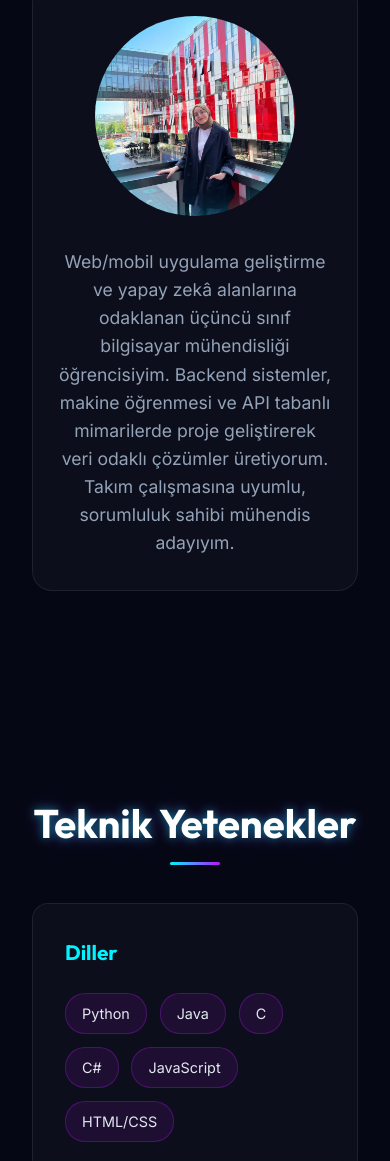
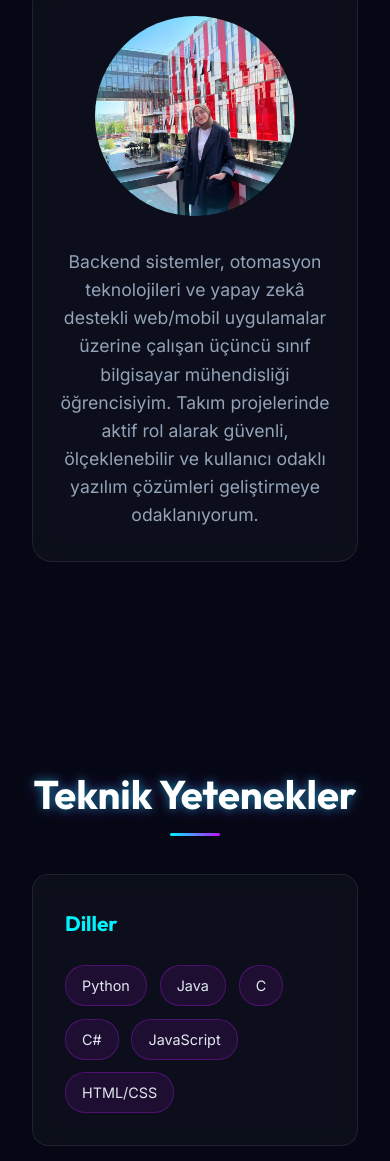
Before and after one commit to Aleyna134/portfolio-website, a plain HTML site: page index.html in a window 390 px wide. Shown: the part 1073-2234 px from the top of the page. Drawn offline with Linux system fonts and the light colour scheme.

Commit message:
style: update about section and projects descriptions to match CV details exactly

```diff
--- a/index.html
+++ b/index.html
@@ -69,7 +69,7 @@
                     <img src="profile.jpg" alt="Aleyna Karaağaç" class="profile-photo">
                 </div>
                 <div class="about-text">
-                    <p data-i18n="about_text">Web/mobil uygulama geliştirme ve yapay zekâ alanlarına odaklanan üçüncü sınıf bilgisayar mühendisliği öğrencisiyim. Backend sistemler, makine öğrenmesi ve API tabanlı mimarilerde proje geliştirerek veri odaklı çözümler üretiyorum. Takım çalışmasına uyumlu, sorumluluk sahibi mühendis adayıyım.</p>
+                    <p data-i18n="about_text">Backend sistemler, otomasyon teknolojileri ve yapay zekâ destekli web/mobil uygulamalar üzerine çalışan üçüncü sınıf bilgisayar mühendisliği öğrencisiyim. Takım projelerinde aktif rol alarak güvenli, ölçeklenebilir ve kullanıcı odaklı yazılım çözümleri geliştirmeye odaklanıyorum.</p>
                 </div>
             </div>
         </div>
@@ -149,7 +149,7 @@
                         <h3 data-i18n="proj_ci_title">CI Automation System</h3>
                         <span class="project-date" data-i18n="proj_ci_date">Mayıs 2026</span>
                     </div>
-                    <p class="project-desc" data-i18n="proj_ci_desc">GitHub repository’lerindeki kod değişikliklerini otomatik algılayarak build, test ve pipeline süreçlerini yöneten bir CI otomasyon sistemi geliştirildi.</p>
+                    <p class="project-desc" data-i18n="proj_ci_desc">GitHub repository'lerindeki kod değişikliklerini otomatik algılayarak build, test ve pipeline süreçlerini yöneten bir CI otomasyon sistemi geliştirildi. Runner modülünün step execution ve log toplama mekanizmaları kısımlarında görev aldım.</p>
                     <div class="project-tech">
                         <span>Python</span><span>FastAPI</span><span>Docker</span><span>Redis</span><span>PostgreSQL</span>
                     </div>
@@ -160,7 +160,7 @@
                         <h3 data-i18n="proj1_title">PromptGuard – LLM Security Gateway</h3>
                         <span class="project-date" data-i18n="proj1_date">Nisan 2026</span>
                     </div>
-                    <p class="project-desc" data-i18n="proj1_desc">LLM tabanlı sistemlerde kişisel veri sızıntısı ve etik ihlalleri önlemek amacıyla PII detection, ethics analysis ve decision engine modüllerinden oluşan çok katmanlı bir güvenlik gateway geliştirildi.</p>
+                    <p class="project-desc" data-i18n="proj1_desc">LLM tabanlı sistemlerde kişisel veri sızıntısı ve etik ihlalleri önlemek amacıyla PII detection, ethics analysis ve decision engine modüllerinden oluşan çok katmanlı bir güvenlik gateway geliştirildi. Ethics analysis ve decision engine kısımlarında görev aldım.</p>
                     <div class="project-tech">
                         <span>Python (FastAPI)</span><span>Presidio</span><span>Gemini API</span><span>SQLAlchemy</span>
                     </div>
@@ -171,7 +171,7 @@
                         <h3 data-i18n="proj2_title">Trafik Kazası Risk Tahmini</h3>
                         <span class="project-date" data-i18n="proj2_date">Ocak 2026</span>
                     </div>
-                    <p class="project-desc" data-i18n="proj2_desc">Trafik kazası verileri (200k+ kayıt) üzerinde veri ön işleme, feature engineering ve makine öğrenmesi teknikleri kullanarak kaza şiddeti tahmini yapan bir model geliştirildi.</p>
+                    <p class="project-desc" data-i18n="proj2_desc">Trafik kazası verileri (200k+ kayıt) üzerinde veri ön işleme, feature engineering ve makine öğrenmesi teknikleri kullanarak kaza şiddeti tahmini yapan bir model geliştirildi ve sonuçları kullanıcıya sunan bir analiz dashboard'u oluşturuldu.</p>
                     <div class="project-tech">
                         <span>Python</span><span>Random Forest</span><span>SMOTE</span><span>Streamlit</span>
                     </div>
@@ -182,7 +182,7 @@
                         <h3 data-i18n="proj3_title">Kariyer Portalı</h3>
                         <span class="project-date" data-i18n="proj3_date">Ağustos 2025</span>
                     </div>
-                    <p class="project-desc" data-i18n="proj3_desc">Rol tabanlı kullanıcı yönetimi, iş ilanı oluşturma ve başvuru sistemi, CV yönetimi özelliklerini içeren bir web uygulaması geliştirdim.</p>
+                    <p class="project-desc" data-i18n="proj3_desc">Rol tabanlı kullanıcı yönetimi (Admin/İşveren/Aday), iş ilanı oluşturma ve başvuru sistemi, CV yönetimi ve profil oluşturma özelliklerini içeren bir web uygulaması geliştirdim.</p>
                     <div class="project-tech">
                         <span>ASP.NET Core</span><span>Docker</span><span>Bootstrap</span><span>MSSQL</span>
                     </div>
@@ -193,7 +193,7 @@
                         <h3 data-i18n="proj4_title">Sunum Koçu AI</h3>
                         <span class="project-date" data-i18n="proj4_date">Haziran 2025</span>
                     </div>
-                    <p class="project-desc" data-i18n="proj4_desc">Yapay zeka destekli bir sunum analiz platformu geliştirerek video ve ses verileri üzerinden beden dili, göz teması ve konuşma akıcılığı analizleri gerçekleştiren web uygulaması.</p>
+                    <p class="project-desc" data-i18n="proj4_desc">Yapay zekâ destekli bir sunum analiz platformu geliştirerek video ve ses verileri üzerinden beden dili, göz teması, ses tonu ve konuşma akıcılığı analizleri gerçekleştiren bir web uygulaması tasarladım.</p>
                     <div class="project-tech">
                         <span>React.js</span><span>FastAPI</span><span>OpenAI Whisper</span><span>MediaPipe</span>
                     </div>
@@ -204,7 +204,7 @@
                         <h3 data-i18n="proj5_title">Gazi Kampüs</h3>
                         <span class="project-date" data-i18n="proj5_date">Nisan 2024</span>
                     </div>
-                    <p class="project-desc" data-i18n="proj5_desc">Öğrencilerin ders programlarını yönetebildiği, etkinlikleri takip edebildiği ve kampüs yaşamına dair bilgilere erişebildiği Android tabanlı bir mobil uygulama geliştirildi.</p>
+                    <p class="project-desc" data-i18n="proj5_desc">Öğrencilerin üniversite hayatları boyunca onlara yardımcı olabilecek mobil uygulama geliştirildi.</p>
                     <div class="project-tech">
                         <span>Java (Android)</span><span>SQLite</span><span>Firebase</span><span>Retrofit</span>
                     </div>
--- a/script.js
+++ b/script.js
@@ -11,7 +11,7 @@ const translations = {
         hero_tagline: "Web/Mobil Geliştirme & Yapay Zeka",
         hero_cta: "Projelerimi Gör",
         about_title: "Hakkımda",
-        about_text: "Web/mobil uygulama geliştirme ve yapay zeka alanlarına odaklanan üçüncü sınıf bilgisayar mühendisliği öğrencisiyim. Backend sistemleri, makine öğrenmesi ve API tabanlı mimarilerde projeler geliştirerek veri odaklı çözümler üretiyorum. Takım çalışmasına yatkın, sorumluluk sahibi bir mühendis adayıyım.",
+        about_text: "Backend sistemler, otomasyon teknolojileri ve yapay zekâ destekli web/mobil uygulamalar üzerine çalışan üçüncü sınıf bilgisayar mühendisliği öğrencisiyim. Takım projelerinde aktif rol alarak güvenli, ölçeklenebilir ve kullanıcı odaklı yazılım çözümleri geliştirmeye odaklanıyorum.",
         skills_title: "Teknik Yetenekler",
         skill_lang: "Diller",
         skill_backend: "Backend & API",
@@ -25,22 +25,22 @@ const translations = {
         proj_forensic_desc: "Dijital delillerin bütünlüğünü doğrulamak ve chain-of-custody süreçlerini yönetmek için mikroservis tabanlı bir adli bilişim platformu geliştirildi. Evidence ingestion, hash verification ve immutable ledger akışlarının geliştirilmesinde görev aldım.",
         proj_ci_title: "CI Automation System",
         proj_ci_date: "Mayıs 2026",
-        proj_ci_desc: "GitHub repository’lerindeki kod değişikliklerini otomatik algılayarak build, test ve pipeline süreçlerini yöneten bir CI otomasyon sistemi geliştirildi.",
+        proj_ci_desc: "GitHub repository'lerindeki kod değişikliklerini otomatik algılayarak build, test ve pipeline süreçlerini yöneten bir CI otomasyon sistemi geliştirildi. Runner modülünün step execution ve log toplama mekanizmaları kısımlarında görev aldım.",
         proj1_title: "PromptGuard – LLM Security Gateway",
         proj1_date: "Nisan 2026",
-        proj1_desc: "LLM tabanlı sistemlerde kişisel veri sızıntısı ve etik ihlalleri önlemek amacıyla PII detection, ethics analysis ve decision engine modüllerinden oluşan çok katmanlı bir güvenlik gateway geliştirildi.",
+        proj1_desc: "LLM tabanlı sistemlerde kişisel veri sızıntısı ve etik ihlalleri önlemek amacıyla PII detection, ethics analysis ve decision engine modüllerinden oluşan çok katmanlı bir güvenlik gateway geliştirildi. Ethics analysis ve decision engine kısımlarında görev aldım.",
         proj2_title: "Trafik Kazası Risk Tahmini",
         proj2_date: "Ocak 2026",
-        proj2_desc: "Trafik kazası verileri (200k+ kayıt) üzerinde veri ön işleme, feature engineering ve makine öğrenmesi teknikleri kullanarak kaza şiddeti tahmini yapan bir model geliştirildi.",
+        proj2_desc: "Trafik kazası verileri (200k+ kayıt) üzerinde veri ön işleme, feature engineering ve makine öğrenmesi teknikleri kullanarak kaza şiddeti tahmini yapan bir model geliştirildi ve sonuçları kullanıcıya sunan bir analiz dashboard'u oluşturuldu.",
         proj3_title: "Kariyer Portalı",
         proj3_date: "Ağustos 2025",
-        proj3_desc: "Rol tabanlı kullanıcı yönetimi, iş ilanı oluşturma ve başvuru sistemi, CV yönetimi özelliklerini içeren bir web uygulaması geliştirdim.",
+        proj3_desc: "Rol tabanlı kullanıcı yönetimi (Admin/İşveren/Aday), iş ilanı oluşturma ve başvuru sistemi, CV yönetimi ve profil oluşturma özelliklerini içeren bir web uygulaması geliştirdim.",
         proj4_title: "Sunum Koçu AI",
         proj4_date: "Haziran 2025",
-        proj4_desc: "Yapay zeka destekli bir sunum analiz platformu geliştirerek video ve ses verileri üzerinden beden dili, göz teması ve konuşma akıcılığı analizleri gerçekleştiren web uygulaması geliştirdim.",
+        proj4_desc: "Yapay zekâ destekli bir sunum analiz platformu geliştirerek video ve ses verileri üzerinden beden dili, göz teması, ses tonu ve konuşma akıcılığı analizleri gerçekleştiren bir web uygulaması tasarladım.",
         proj5_title: "Gazi Kampüs",
         proj5_date: "Nisan 2024",
-        proj5_desc: "Öğrencilerin ders programlarını yönetebildiği, etkinlikleri takip edebildiği ve kampüs yaşamına dair bilgilere erişebildiği Android tabanlı bir mobil uygulama geliştirildi.",
+        proj5_desc: "Öğrencilerin üniversite hayatları boyunca onlara yardımcı olabilecek mobil uygulama geliştirildi.",
         exp_edu_title: "Deneyim & Eğitim",
         exp_title: "Deneyim & Gönüllü Çalışmalar",
         edu_title: "Eğitim",
@@ -80,7 +80,7 @@ const translations = {
         hero_tagline: "Web/Mobile Development & AI",
         hero_cta: "View My Work",
         about_title: "About Me",
-        about_text: "I am a third-year computer engineering student focusing on web/mobile application development and artificial intelligence. I produce data-driven solutions by developing projects in backend systems, machine learning, and API-based architectures. I am a team-oriented, responsible engineer candidate.",
+        about_text: "I am a third-year computer engineering student specializing in backend systems, automation technologies, and AI-powered web/mobile applications. I focus on developing secure, scalable, and user-centric software solutions by taking active roles in team projects.",
         skills_title: "Technical Skills",
         skill_lang: "Languages",
         skill_backend: "Backend & API",
@@ -94,22 +94,22 @@ const translations = {
         proj_forensic_desc: "Developed a microservice-based digital forensics platform to verify the integrity of digital evidence and manage chain-of-custody processes. Contributed to the development of evidence ingestion, hash verification, and immutable ledger pipelines.",
         proj_ci_title: "CI Automation System",
         proj_ci_date: "May 2026",
-        proj_ci_desc: "Developed a CI automation system that automatically detects code changes in GitHub repositories and manages build, test, and pipeline processes.",
+        proj_ci_desc: "Developed a CI automation system that automatically detects code changes in GitHub repositories and manages build, test, and pipeline processes. Contributed to the runner module's step execution and log collection mechanisms.",
         proj1_title: "PromptGuard – LLM Security Gateway",
         proj1_date: "April 2026",
-        proj1_desc: "Developed a multi-layered security gateway consisting of PII detection, ethics analysis, and decision engine modules to prevent personal data leaks and ethical violations in LLM-based systems.",
+        proj1_desc: "Developed a multi-layered security gateway consisting of PII detection, ethics analysis, and decision engine modules to prevent personal data leaks and ethical violations in LLM-based systems. Contributed to the ethics analysis and decision engine components.",
         proj2_title: "Traffic Accident Risk Prediction",
         proj2_date: "January 2026",
-        proj2_desc: "Developed a model predicting accident severity using data preprocessing, feature engineering, and ML techniques on traffic accident data (200k+ records).",
+        proj2_desc: "Developed a model predicting accident severity using data preprocessing, feature engineering, and ML techniques on traffic accident data (200k+ records), and created an analysis dashboard to present findings to users.",
         proj3_title: "Career Portal",
         proj3_date: "August 2025",
-        proj3_desc: "Developed a web application featuring role-based user management, job posting and application system, and CV management capabilities.",
+        proj3_desc: "Developed a web application featuring role-based user management (Admin/Employer/Candidate), job posting and application systems, CV management, and profile creation capabilities.",
         proj4_title: "Presentation Coach AI",
         proj4_date: "June 2025",
-        proj4_desc: "Designed an AI-supported presentation analysis web application that analyzes body language, eye contact, and speech fluency through video and audio data.",
+        proj4_desc: "Designed an AI-supported presentation analysis web application that analyzes body language, eye contact, tone of voice, and speech fluency through video and audio data.",
         proj5_title: "Gazi Campus",
         proj5_date: "April 2024",
-        proj5_desc: "Contributed to developing an Android-based mobile application where students can manage course schedules, track events, and access campus life information.",
+        proj5_desc: "Developed a mobile application to assist students throughout their university lives.",
         exp_edu_title: "Experience & Education",
         exp_title: "Experience & Volunteer Work",
         edu_title: "Education",
```
